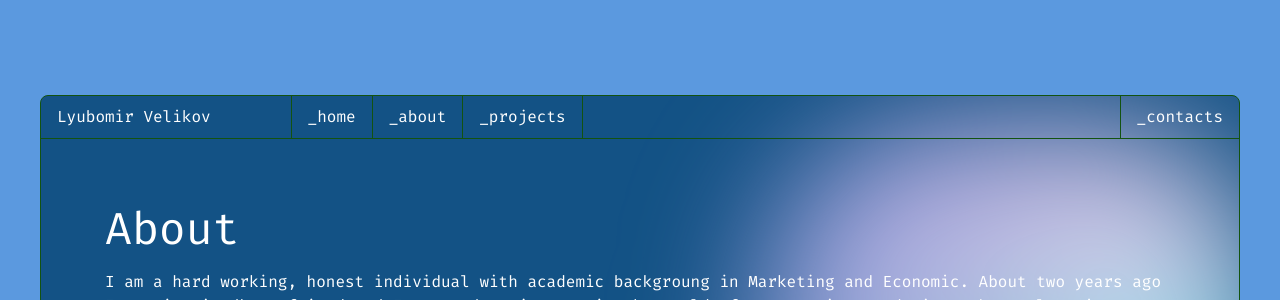
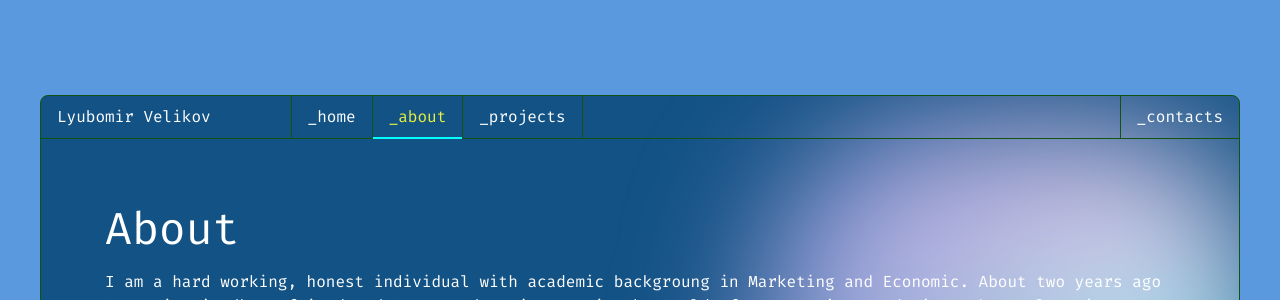
Before and after one commit to lsvelikov/dev-portfolio, a Jekyll site: the page built from about.md, in a window 1280 px wide. Shown: the part 124-424 px from the top of the page. Built offline with Jekyll 4.4.1, drawn with Linux system fonts in a browser that asks for light colours.

Commit message:
add selected in navbar

```diff
--- a/_includes/navigation.html
+++ b/_includes/navigation.html
@@ -1,7 +1,7 @@
 <nav class="main-nav">
     <ul>
         <li><a href="/">Home</a></li>
-        <li><a href="/about/">About</a></li>
+        <li class="selected"><a href="/about/">About</a></li>
         <li><a href="/projects/">Projects</a></li>
         <li><a href="/contacts/">Contacts</a></li>
     </ul>
```
Also changed, not shown: about.md (+1 -0 lines).
